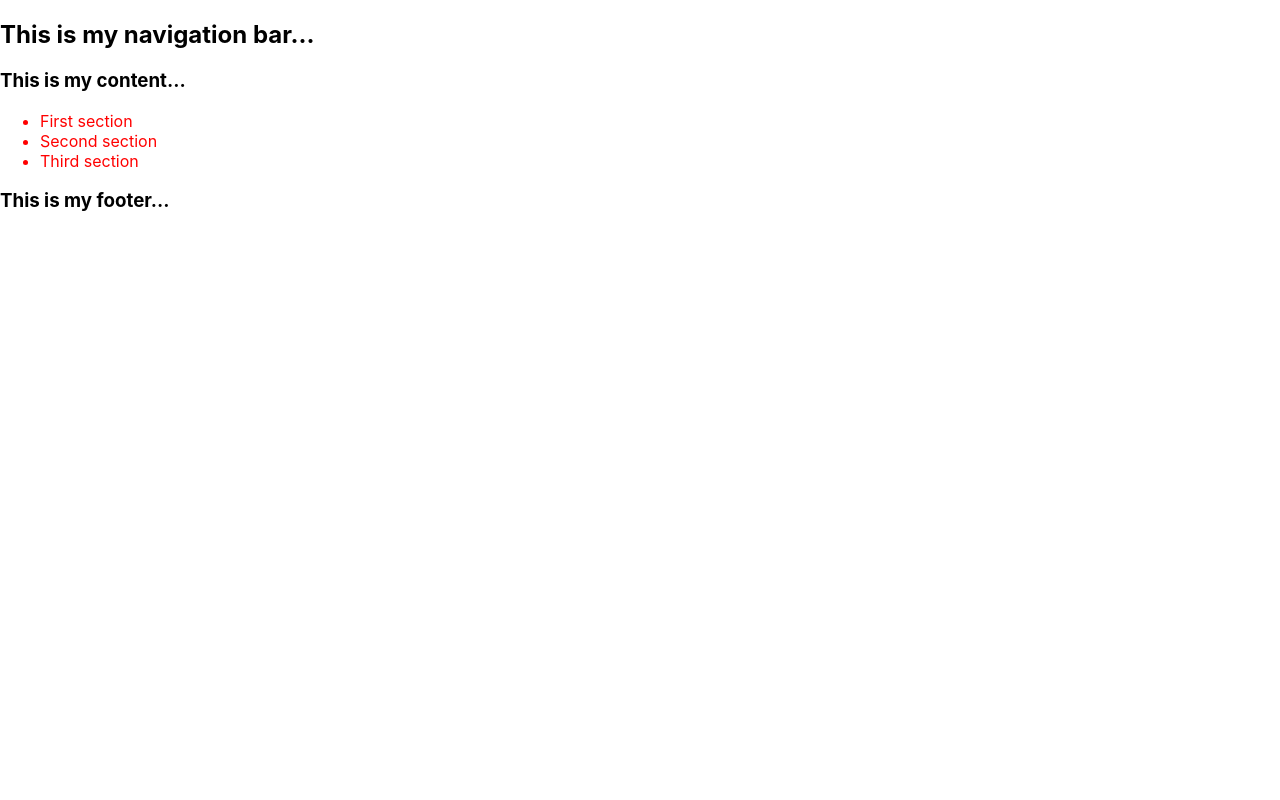
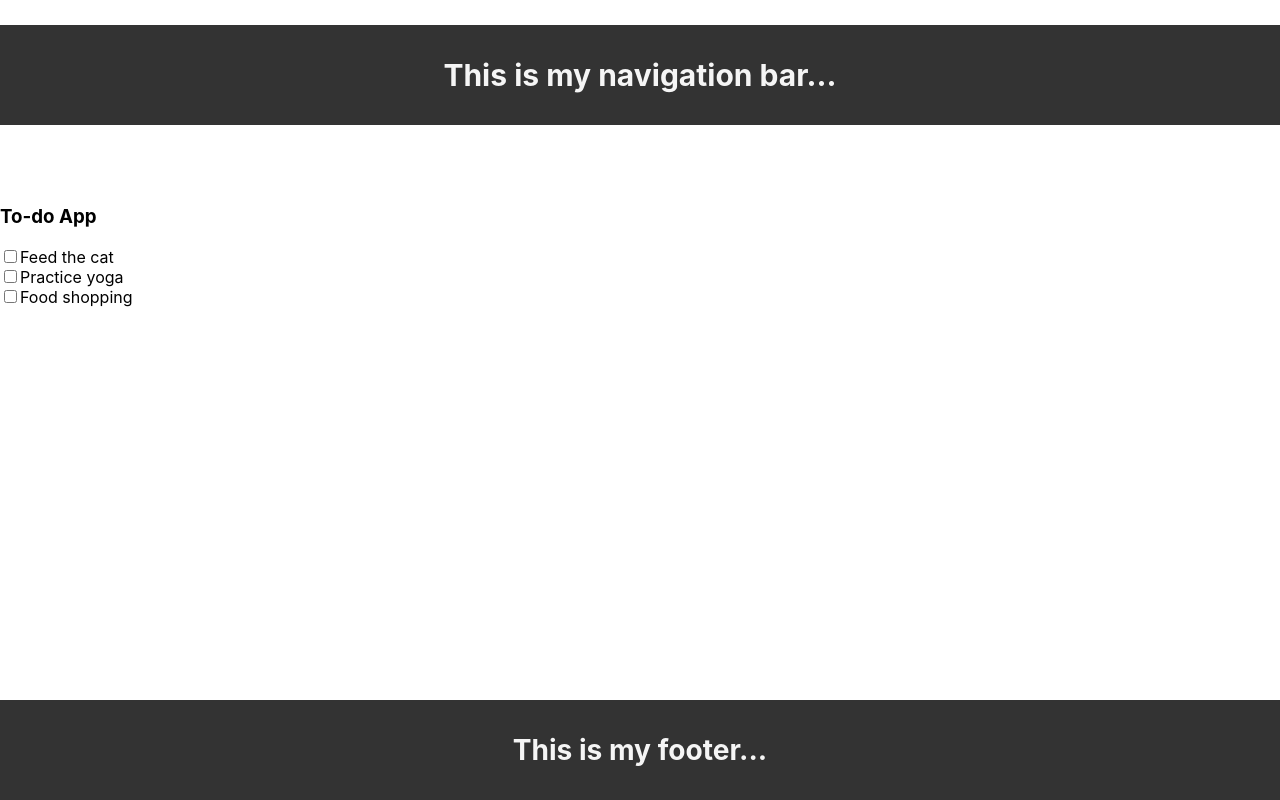
Before and after one commit to SoundOfSun/react-for-beginners, a React (Create React App) app: page / in a window 1280 px wide. Built offline with nearby package versions, Linux system fonts and the light colour scheme.

Commit message:
Styling React with CSS Classes - used className on elements of my new todo app to style them

```diff
--- a/src/App.css
+++ b/src/App.css
@@ -1,3 +1,32 @@
 /*.App {
   text-align: center;
 }*/
+body { margin: 0; }
+
+.header-txt {
+  height: 100px;
+  background-color: #333;
+  color: whitesmoke;
+  margin-bottom: 80px;
+  text-align: center;
+  font-size: 30px;
+  display: flex;
+  justify-content: space-around;
+  align-items: center;
+}
+
+.footer-stuck {
+  height: 100px;
+  background-color: #333;
+  color: whitesmoke;
+  text-align: center;
+  font-size: 24px;
+  display: flex;
+  justify-content: space-around;
+  align-items: center;
+  position: fixed;
+  bottom: 0;
+  width: 100%;
+}
+
+.fake-task { display: inline; }
--- a/src/components/Footer.js
+++ b/src/components/Footer.js
@@ -3,7 +3,7 @@ import React from 'react'
 
 function Footer() {
 	return (
-		<footer>
+		<footer className="footer-stuck">
 			<h3>This is my footer...</h3>
 		</footer>
 	)
--- a/src/components/MainContent.js
+++ b/src/components/MainContent.js
@@ -3,14 +3,15 @@ import React from 'react'
 
 function MainContent() {
 	return (
-		<nav>
-			<h3>This is my content...</h3>
-			<ul>
-				<li>First section</li>
-				<li>Second section</li>
-				<li>Third section</li>
-			</ul>
-		</nav>
+		<div>
+			<h3>To-do App</h3>
+			<input type="checkbox" name="task" value="cat" />
+			<p className="fake-task">Feed the cat</p><br></br>
+			<input type="checkbox" name="task" value="yoga" />
+			<p className="fake-task">Practice yoga</p><br></br>
+			<input type="checkbox" name="task" value="groceries" />
+			<p className="fake-task">Food shopping</p>
+		</div>
 	)
 }
 
--- a/src/components/Navbar.js
+++ b/src/components/Navbar.js
@@ -2,9 +2,10 @@
 import React from 'react'
 
 function Navbar() {
+	// The only thing we can add className to is elements, and not components!
 	return (
 		<nav>
-			<h1>This is my navigation bar...</h1>
+			<h1 className="header-txt">This is my navigation bar...</h1>
 		</nav>
 	)
 }
```
